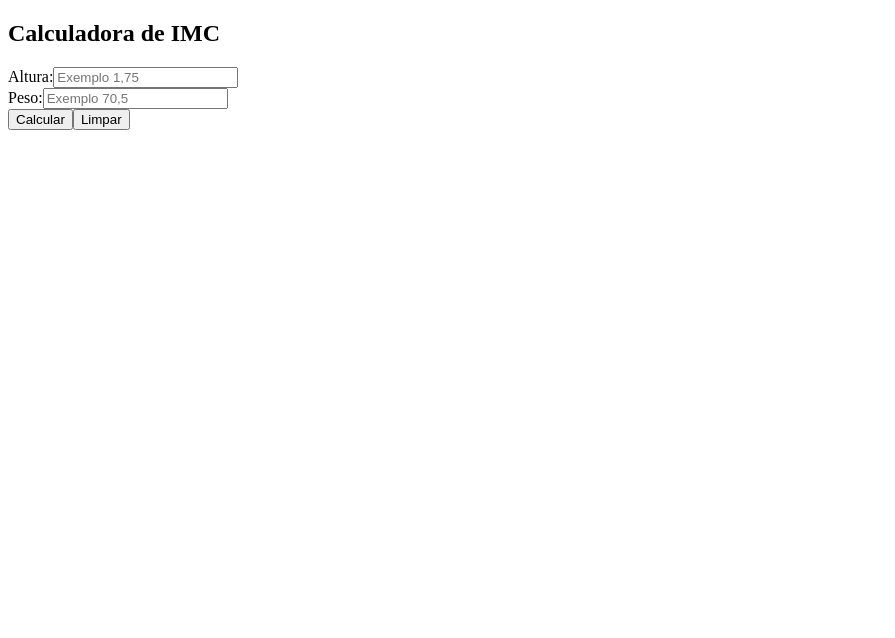
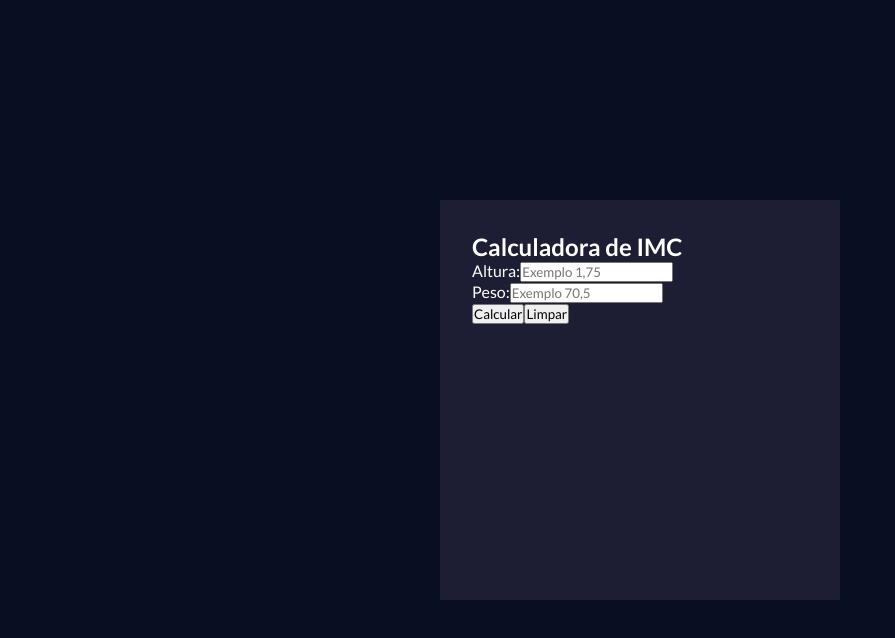
Before and after one commit to gio98sp/calculadora_imc_reactjs, a React (Vite) app: page / in a window 1280 px wide. Shown: the top 638 px of the page, without its empty margins (0-895 px from the left). Built offline with nearby package versions, Linux system fonts and the light colour scheme.

Commit message:
add font and styles

```diff
--- a/index.html
+++ b/index.html
@@ -1,10 +1,16 @@
-<!doctype html>
+<!DOCTYPE html>
 <html lang="pt-br">
   <head>
     <meta charset="UTF-8" />
     <link rel="icon" type="image/svg+xml" href="/vite.svg" />
     <meta name="viewport" content="width=device-width, initial-scale=1.0" />
-    <title>Vite + React</title>
+    <link rel="preconnect" href="https://fonts.googleapis.com" />
+    <link rel="preconnect" href="https://fonts.gstatic.com" crossorigin />
+    <link
+      href="https://fonts.googleapis.com/css2?family=Lato:ital,wght@0,100;0,300;0,400;0,700;0,900;1,100;1,300;1,400;1,700;1,900&display=swap"
+      rel="stylesheet"
+    />
+    <title>Calculadora IMC</title>
   </head>
   <body>
     <div id="root"></div>
--- a/src/App.css
+++ b/src/App.css
@@ -0,0 +1,6 @@
+.container {
+  min-width: 400px;
+  min-height: 400px;
+  background-color: #1d1e33;
+  padding: 2rem;
+}
--- a/src/index.css
+++ b/src/index.css
@@ -0,0 +1,15 @@
+* {
+  margin: 0;
+  padding: 0;
+  box-sizing: border-box;
+  font-family: 'Lato', sans-serif;
+}
+
+body {
+  background-color: #090e22;
+  display: flex;
+  justify-content: center;
+  align-items: center;
+  min-height: 100vh;
+  color: #fff;
+}
```
